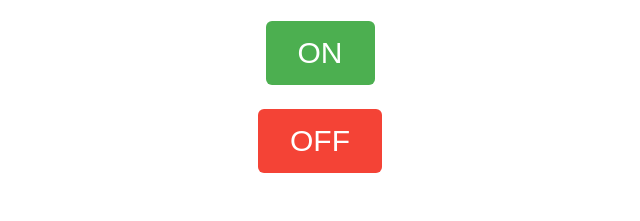
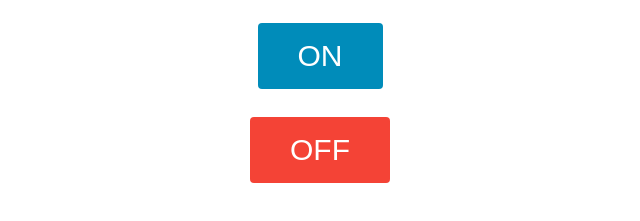
Before and after one commit to Ilies-B/PROJET_SKYBOT_ESP32, a plain HTML site: page data/index.html in a window 1280 px wide. Shown: the part 93-314 px from the top of the page, without its empty margins (320-960 px from the left). Drawn offline with Linux system fonts and the light colour scheme.

Commit message:
séparation fichier html & css

```diff
--- a/data/index.html
+++ b/data/index.html
@@ -2,42 +2,10 @@
 <html>
 
 <head>
-    <title>Projet SKYBOT</title>
+    <title>Page SKYBOT</title>
     <meta name="viewport" content="width=device-width, initial-scale=1">
-    <style>
-        html {
-            font-family: Helvetica;
-            margin: 0px auto;
-            text-align: center;
-        }
-
-        h1 {
-            color: #0F3376;
-            padding: 2vh;
-        }
-
-        p {
-            font-size: 24px;
-        }
-
-        .button {
-            background-color: #4CAF50;
-            /* Vert */
-            border: none;
-            border-radius: 6px;
-            /* Angle arrondi */
-            color: white;
-            padding: 15px 32px;
-            text-align: center;
-            text-decoration: none;
-            font-size: 30px;
-        }
-
-        .button2 {
-            background-color: #f44336;
-            /* Rouge */
-        }
-    </style>
+    <link rel="icon" href="data:,">
+    <link rel="stylesheet" type="text/css" href="style.css">
 </head>
 
 <body>
--- /dev/null
+++ b/data/style.css
@@ -0,0 +1,32 @@
+html {
+    font-family: Helvetica;
+    display: inline-block;
+    margin: 0px auto;
+    text-align: center;
+}
+
+h1 {
+    color: #0F3376;
+    padding: 2vh;
+}
+
+p {
+    font-size: 1.5rem;
+}
+
+.button {
+    display: inline-block;
+    background-color: #008CBA;
+    border: none;
+    border-radius: 4px;
+    color: white;
+    padding: 16px 40px;
+    text-decoration: none;
+    font-size: 30px;
+    margin: 2px;
+    cursor: pointer;
+}
+
+.button2 {
+    background-color: #f44336;
+}
```
Also changed, not shown: 1 other file.
